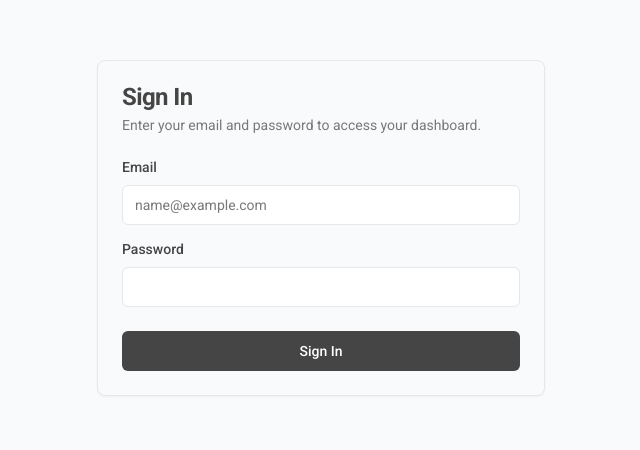
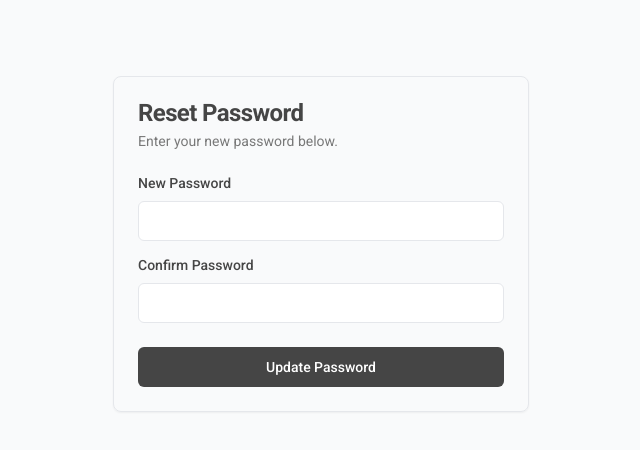
Before and after one commit to rizky-bcap/Repo, a React (Vite) app: page /reset-password in a window 1280 px wide. Before the commit this address led to /login. Shown: the part 172-622 px from the top of the page, without its empty margins (319-959 px from the left). Built offline with nearby package versions, Linux system fonts and the light colour scheme.

Commit message:
Implement password reset flow and UI

```diff
--- a/src/App.tsx
+++ b/src/App.tsx
@@ -4,6 +4,7 @@ import ProtectedRoute from './components/ProtectedRoute';
 import AuthLayout from './layouts/AuthLayout';
 import DashboardLayout from './layouts/DashboardLayout';
 import Login from './pages/Login';
+import ResetPassword from './pages/ResetPassword';
 import Dashboard from './pages/Dashboard';
 import PageDetail from './pages/PageDetail';
 
@@ -29,6 +30,7 @@ function App() {
         <Routes>
           <Route element={<AuthLayout />}>
             <Route path="/login" element={<Login />} />
+            <Route path="/reset-password" element={<ResetPassword />} />
           </Route>
 
           <Route element={<ProtectedRoute />}>
--- a/src/pages/Login.tsx
+++ b/src/pages/Login.tsx
@@ -72,6 +72,29 @@ export default function Login() {
                     <Button type="submit" className="w-full" disabled={loading}>
                         {loading ? 'Signing in...' : 'Sign In'}
                     </Button>
+                    <button
+                        type="button"
+                        onClick={async () => {
+                            if (!email) {
+                                setError('Please enter your email address first.');
+                                return;
+                            }
+                            setLoading(true);
+                            const { error } = await supabase.auth.resetPasswordForEmail(email, {
+                                redirectTo: `${window.location.origin}/reset-password`,
+                            });
+                            setLoading(false);
+                            if (error) {
+                                setError(error.message);
+                            } else {
+                                setError(null);
+                                alert('Password reset email sent! Please check your inbox.');
+                            }
+                        }}
+                        className="text-xs text-slate-500 hover:text-slate-800 dark:hover:text-slate-300"
+                    >
+                        Forgot password?
+                    </button>
                 </CardFooter>
             </form>
         </Card>
--- /dev/null
+++ b/src/pages/ResetPassword.tsx
@@ -0,0 +1,85 @@
+import { useState } from 'react';
+import { useNavigate } from 'react-router-dom';
+import { supabase } from '../lib/supabase';
+import { Button } from '../components/ui/button';
+import { Input } from '../components/ui/input';
+import { Label } from '../components/ui/label';
+import { Card, CardContent, CardDescription, CardFooter, CardHeader, CardTitle } from '../components/ui/card';
+
+export default function ResetPassword() {
+    const [password, setPassword] = useState('');
+    const [confirmPassword, setConfirmPassword] = useState('');
+    const [loading, setLoading] = useState(false);
+    const [error, setError] = useState<string | null>(null);
+    const navigate = useNavigate();
+
+    const handleResetPassword = async (e: React.FormEvent) => {
+        e.preventDefault();
+        if (password !== confirmPassword) {
+            setError('Passwords do not match');
+            return;
+        }
+
+        setLoading(true);
+        setError(null);
+
+        const { error } = await supabase.auth.updateUser({
+            password: password
+        });
+
+        if (error) {
+            setError(error.message);
+            setLoading(false);
+        } else {
+            alert('Password updated successfully!');
+            navigate('/login');
+        }
+    };
+
+    return (
+        <div className="min-h-screen flex items-center justify-center bg-gray-50 dark:bg-gray-950 p-4">
+            <Card className="w-full max-w-md">
+                <CardHeader>
+                    <CardTitle>Reset Password</CardTitle>
+                    <CardDescription>
+                        Enter your new password below.
+                    </CardDescription>
+                </CardHeader>
+                <form onSubmit={handleResetPassword}>
+                    <CardContent className="space-y-4">
+                        {error && (
+                            <div className="p-3 text-sm text-red-500 bg-red-50 rounded-md">
+                                {error}
+                            </div>
+                        )}
+                        <div className="space-y-2">
+                            <Label htmlFor="password">New Password</Label>
+                            <Input
+                                id="password"
+                                type="password"
+                                value={password}
+                                onChange={(e) => setPassword(e.target.value)}
+                                required
+                            />
+                        </div>
+                        <div className="space-y-2">
+                            <Label htmlFor="confirmPassword">Confirm Password</Label>
+                            <Input
+                                id="confirmPassword"
+                                type="password"
+                                value={confirmPassword}
+                                onChange={(e) => setConfirmPassword(e.target.value)}
+                                required
+                            />
+                        </div>
+                    </CardContent>
+                    <CardFooter>
+                        <Button type="submit" className="w-full" disabled={loading}>
+                            {loading ? 'Updating...' : 'Update Password'}
+                        </Button>
+                    </CardFooter>
+                </form>
+            </Card>
+        </div>
+    );
+}
```
